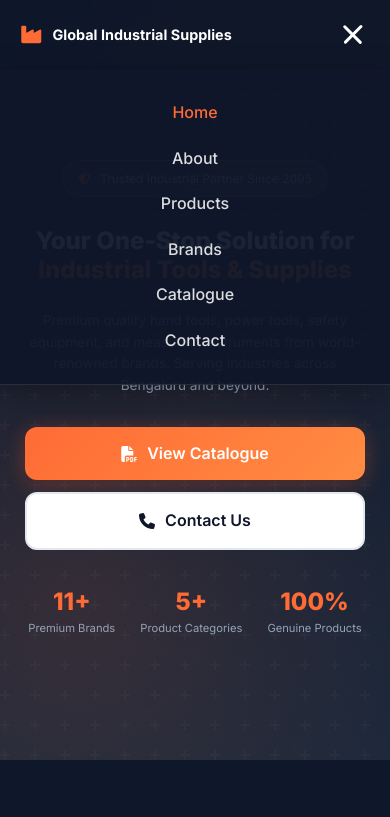
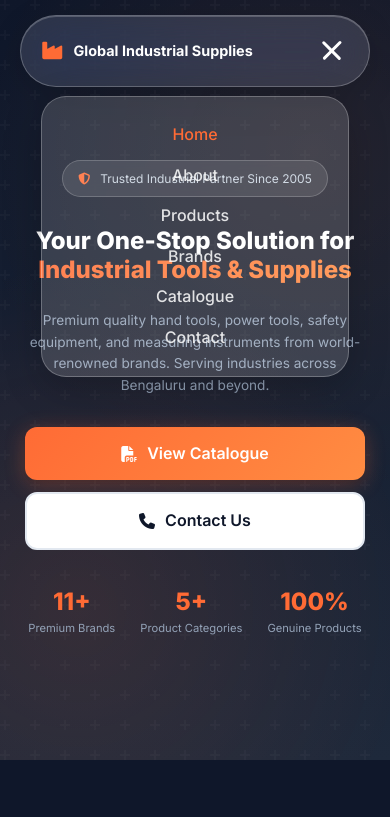
Before and after one commit to Zorrojurro/global, a plain HTML site: page index.html in a window 390 px wide. Both pictures are taken after a click on the button "Toggle navigation". Shown: the top 817 px of the page. Drawn offline with Linux system fonts and the light colour scheme.

Commit message:
Created floating glass island header with true glassmorphism effect

```diff
--- a/styles.css
+++ b/styles.css
@@ -200,25 +200,32 @@ ul {
 }
 
 /* ===================================
-   Navigation
+   Navigation - Floating Glass Island
    =================================== */
 .navbar {
     position: fixed;
-    top: 0;
-    left: 0;
-    right: 0;
+    top: 15px;
+    left: 50%;
+    transform: translateX(-50%);
     z-index: 1000;
-    background: rgba(15, 23, 42, 0.85);
-    backdrop-filter: blur(20px);
-    -webkit-backdrop-filter: blur(20px);
-    border-bottom: 1px solid rgba(255, 255, 255, 0.1);
-    box-shadow: 0 4px 30px rgba(0, 0, 0, 0.2);
+    width: calc(100% - 40px);
+    max-width: 1100px;
+    background: rgba(255, 255, 255, 0.12);
+    backdrop-filter: blur(25px) saturate(180%);
+    -webkit-backdrop-filter: blur(25px) saturate(180%);
+    border: 1px solid rgba(255, 255, 255, 0.25);
+    border-radius: 50px;
+    box-shadow:
+        0 8px 32px rgba(0, 0, 0, 0.15),
+        inset 0 1px 0 rgba(255, 255, 255, 0.2);
     transition: var(--transition-base);
 }
 
 .navbar.scrolled {
-    background: rgba(15, 23, 42, 0.95);
-    box-shadow: 0 8px 32px rgba(0, 0, 0, 0.3);
+    background: rgba(255, 255, 255, 0.15);
+    box-shadow:
+        0 12px 40px rgba(0, 0, 0, 0.2),
+        inset 0 1px 0 rgba(255, 255, 255, 0.25);
 }
 
 .nav-container {
@@ -1227,26 +1234,29 @@ ul {
 
     .nav-menu {
         position: fixed;
-        top: 70px;
-        left: 0;
-        right: 0;
-        background: rgba(15, 23, 42, 0.95);
-        backdrop-filter: blur(20px);
-        -webkit-backdrop-filter: blur(20px);
+        top: 80px;
+        left: 20px;
+        right: 20px;
+        background: rgba(255, 255, 255, 0.15);
+        backdrop-filter: blur(25px) saturate(180%);
+        -webkit-backdrop-filter: blur(25px) saturate(180%);
         flex-direction: column;
-        padding: 30px;
-        gap: 20px;
-        transform: translateY(-150%);
+        padding: 25px 30px;
+        gap: 15px;
+        transform: translateY(-20px);
         opacity: 0;
+        pointer-events: none;
         transition: var(--transition-base);
-        box-shadow: 0 8px 32px rgba(0, 0, 0, 0.3);
+        box-shadow: 0 12px 40px rgba(0, 0, 0, 0.2);
         z-index: 999;
-        border-bottom: 1px solid rgba(255, 255, 255, 0.1);
+        border: 1px solid rgba(255, 255, 255, 0.25);
+        border-radius: 25px;
     }
 
     .nav-menu.active {
         transform: translateY(0);
         opacity: 1;
+        pointer-events: all;
     }
 
     .nav-toggle {
```
